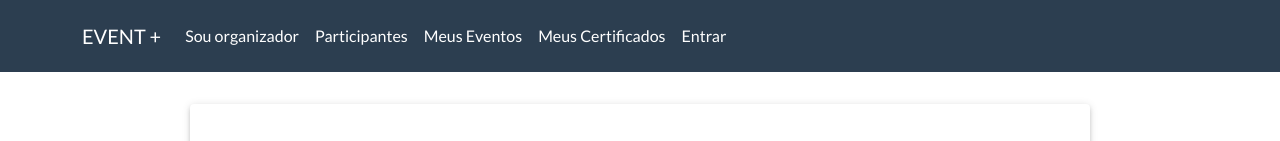
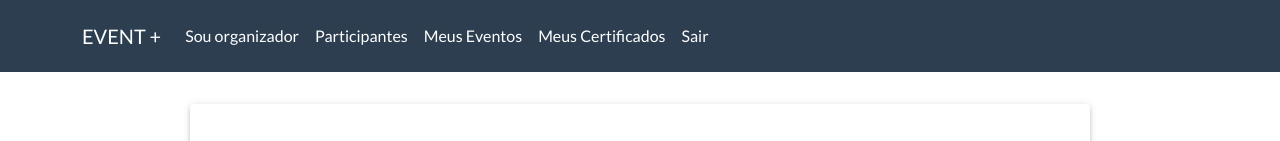
Before and after one commit to SophiaMFerreira/SistemaEventos, a React (Create React App) app: page /cadastro-porteEvento/1 in a window 1280 px wide. Shown: the top 141 px of the page. Built offline with nearby package versions, Linux system fonts and the light colour scheme; no server answers.

Commit message:
fix(navbar): corrects login label to "Log Out" after authentication

```diff
--- a/src/components/navbar.js
+++ b/src/components/navbar.js
@@ -40,7 +40,7 @@ function Navbar(props) {
           </ul>
 
           <ul className='navbar-nav'>
-            <NavbarItem render='true' href='/' label='Entrar' />
+            <NavbarItem render='true' href='/' label='Sair' />
             </ul>
         </div>
       </div>
```
